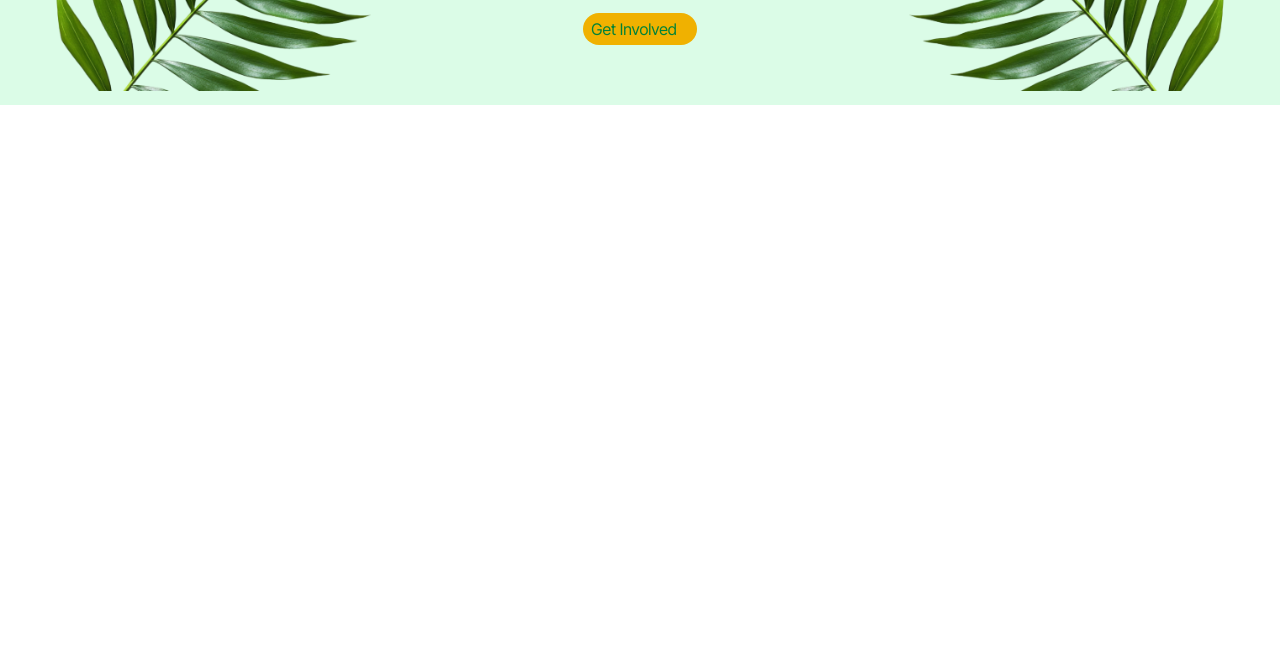
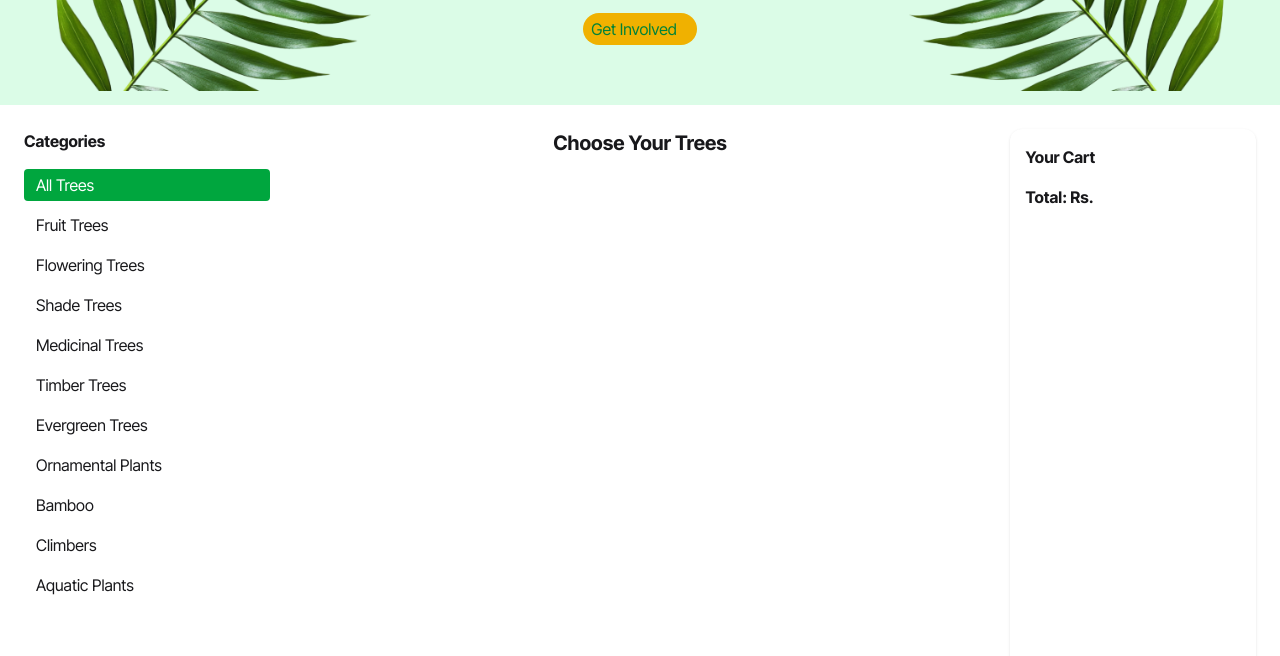
Before and after one commit to rimpakasundi07/Assignment-06, a plain HTML site: page index.html in a window 1280 px wide. Shown: the part 296-952 px from the top of the page. Before the commit the page ends 800 px from the top, so only its background shows below. Drawn offline with nearby package versions, Linux system fonts and the light colour scheme.

Commit message:
Add tree catalog page with category filtering and cart functionality

```diff
--- a/index.html
+++ b/index.html
@@ -103,5 +103,109 @@
         </div>
       </div>
     </section>
+    <!-- Choose Your Treessection start here -->
+    <section>
+      <div class="flex min-h-screen p-6">
+        <!-- Sidebar Categories -->
+        <div class="w-1/5">
+          <h2 class="font-bold mb-4">Categories</h2>
+          <ul class="space-y-2">
+            <li>
+              <button
+                class="w-full text-left px-3 py-1 rounded bg-green-600 text-white"
+                onclick="filterCategory('All Trees')"
+              >
+                All Trees
+              </button>
+            </li>
+            <li>
+              <button
+                class="w-full text-left px-3 py-1 hover:bg-green-200 rounded"
+                onclick="filterCategory('Fruit Tree')"
+              >
+                Fruit Trees
+              </button>
+            </li>
+            <li>
+              <button
+                class="w-full text-left px-3 py-1 hover:bg-green-200 rounded"
+              >
+                Flowering Trees
+              </button>
+            </li>
+            <li>
+              <button
+                class="w-full text-left px-3 py-1 hover:bg-green-200 rounded"
+              >
+                Shade Trees
+              </button>
+            </li>
+            <li>
+              <button
+                class="w-full text-left px-3 py-1 hover:bg-green-200 rounded"
+              >
+                Medicinal Trees
+              </button>
+            </li>
+            <li>
+              <button
+                class="w-full text-left px-3 py-1 hover:bg-green-200 rounded"
+              >
+                Timber Trees
+              </button>
+            </li>
+            <li>
+              <button
+                class="w-full text-left px-3 py-1 hover:bg-green-200 rounded"
+              >
+                Evergreen Trees
+              </button>
+            </li>
+            <li>
+              <button
+                class="w-full text-left px-3 py-1 hover:bg-green-200 rounded"
+              >
+                Ornamental Plants
+              </button>
+            </li>
+            <li>
+              <button
+                class="w-full text-left px-3 py-1 hover:bg-green-200 rounded"
+              >
+                Bamboo
+              </button>
+            </li>
+            <li>
+              <button
+                class="w-full text-left px-3 py-1 hover:bg-green-200 rounded"
+              >
+                Climbers
+              </button>
+            </li>
+            <li>
+              <button
+                class="w-full text-left px-3 py-1 hover:bg-green-200 rounded"
+              >
+                Aquatic Plants
+              </button>
+            </li>
+          </ul>
+        </div>
+
+        <!-- Product List section -->
+        <div class="w-3/5 px-6">
+          <h1 class="text-center text-xl font-bold mb-6">Choose Your Trees</h1>
+          <div id="product-list" class="grid grid-cols-3 gap-6"></div>
+        </div>
+
+        <!-- Cart  section-->
+        <div class="w-1/5 bg-white rounded-xl p-4 shadow">
+          <h2 class="font-bold mb-4">Your Cart</h2>
+          <ul id="cart-items" class="space-y-2"></ul>
+          <p class="mt-4 font-bold">Total: <span id="cart-total">Rs.</span></p>
+        </div>
+      </div>
+    </section>
+    <script src="script.js"></script>
   </body>
 </html>
```
Also changed, not shown: assets/Aquatic Plants.png (added), assets/Aquatic Plants2.png (added), assets/Climbers.png (added), assets/Climbers3.png (added), assets/Neem.jpg (added), assets/Ornamental.png (added), assets/Ornamental2.png (added), assets/Ornamental3.png (added), assets/Timber-Trees.jpg (added), assets/bam2.png (added), assets/bambo.png (added), assets/climbing2.jpg (added), assets/eg.3.jpg (added), assets/eg2.jpg (added), 4 more files.
